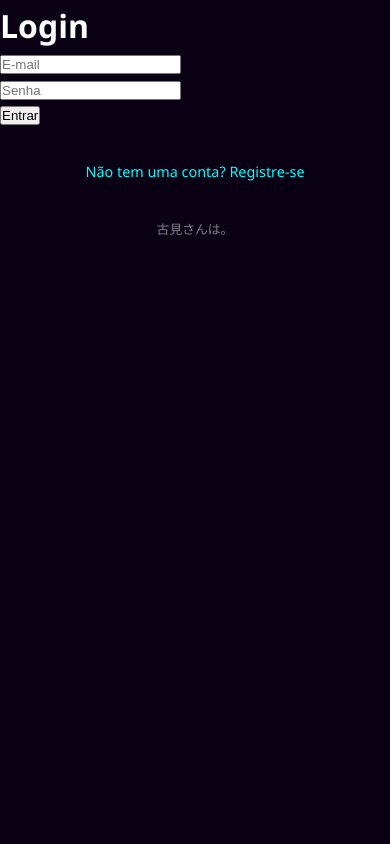
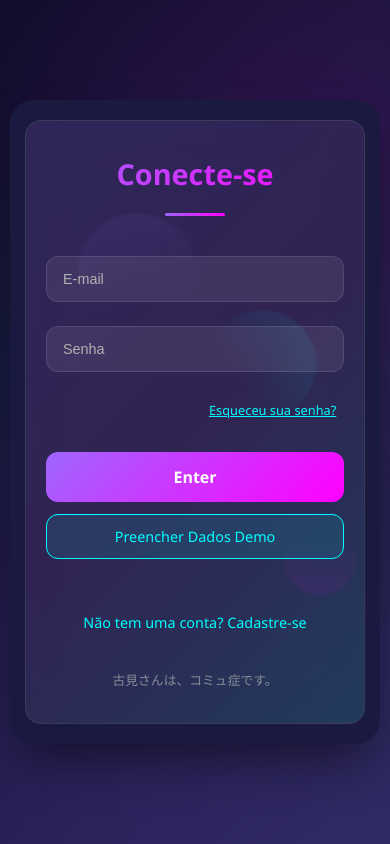
Before and after one commit to Augustoluissilva/AniTime, a React (Vite) app: page /login in a window 390 px wide. Built offline with nearby package versions, Linux system fonts and the light colour scheme.

Commit message:
feat: implementar layout consistente nas telas de login e cadastro
- Aplicar mesmo layout glassmorphism em ambas as telas
- Manter imagem à direita e formulário à esquerda
- Garantir responsividade e acessibilidade
- Manter funcionalidades Firebase intactas

```diff
--- a/src/components/Login/Login.css
+++ b/src/components/Login/Login.css
@@ -1,4 +1,4 @@
-/* Variáveis de cores e estilos para Login */
+/* Variáveis de cores e estilos */
 :root {
   --deep-space: #0f0c29;
   --space-purple: #1a1a40;
@@ -9,6 +9,8 @@
   --glass-border: rgba(255, 255, 255, 0.1);
   --text-primary: #ffffff;
   --text-secondary: #b3b3b3;
+  --error-red: #ff6b6b;
+  --success-green: #51cf66;
 }
 
 /* Reset e estilos base */
@@ -26,7 +28,7 @@ body {
   overflow-x: hidden;
 }
 
-/* Container principal do Login */
+/* Container principal */
 .login-container {
   min-height: 100vh;
   display: flex;
@@ -51,7 +53,7 @@ body {
   pointer-events: none;
 }
 
-/* Layout do conteúdo do Login */
+/* Layout do conteúdo */
 .login-content {
   display: grid;
   grid-template-columns: 1fr 1fr;
@@ -61,17 +63,19 @@ body {
   border-radius: 24px;
   overflow: hidden;
   box-shadow: 0 25px 50px -12px rgba(0, 0, 0, 0.5);
-  position: relative;
 }
 
-/* Coluna do formulário (ESQUERDA no Login) */
+/* Coluna do formulário */
 .login-form-column {
-  order: 1;
+  background: var(--space-purple);
+  display: flex;
+  align-items: center;
+  justify-content: center;
+  padding: 40px;
 }
 
-/* Coluna da imagem (DIREITA no Login) */
+/* Coluna da imagem */
 .login-image-column {
-  order: 2;
   position: relative;
   background: linear-gradient(135deg, #1a1a40, #302b63);
   overflow: hidden;
@@ -80,7 +84,6 @@ body {
   justify-content: center;
 }
 
-/* Imagem de Komi San para Login - MODIFICADA */
 .login-image-column::before {
   content: '';
   position: absolute;
@@ -96,18 +99,32 @@ body {
   filter: brightness(1.1) contrast(1.05) saturate(1.1);
 }
 
-/* Cartão de vidro (Glassmorphism) */
+.login-image-column::after {
+  content: '';
+  position: absolute;
+  top: 0;
+  left: 0;
+  right: 0;
+  bottom: 0;
+  background: linear-gradient(
+    135deg,
+    rgba(138, 43, 226, 0.2) 0%,
+    rgba(255, 0, 255, 0.1) 50%,
+    rgba(0, 255, 255, 0.15) 100%
+  );
+  pointer-events: none;
+}
+
+/* Cartão de vidro */
 .login-glass-card {
   background: var(--glass-bg);
   backdrop-filter: blur(20px);
   -webkit-backdrop-filter: blur(20px);
   border: 1px solid var(--glass-border);
   border-radius: 20px;
-  padding: 40px;
-  height: 100%;
-  display: flex;
-  flex-direction: column;
-  justify-content: center;
+  padding: 50px 40px;
+  width: 100%;
+  max-width: 450px;
   position: relative;
   overflow: hidden;
 }
@@ -126,7 +143,7 @@ body {
   pointer-events: none;
 }
 
-/* Cabeçalho do cartão */
+/* Cabeçalho */
 .login-card-header {
   text-align: center;
   margin-bottom: 40px;
@@ -150,6 +167,33 @@ body {
   background: linear-gradient(90deg, var(--neon-purple), var(--neon-pink));
   margin: 0 auto;
   border-radius: 2px;
+}
+
+/* Mensagem de erro */
+.login-error-message {
+  background: rgba(255, 107, 107, 0.1);
+  border: 1px solid rgba(255, 107, 107, 0.3);
+  border-radius: 12px;
+  padding: 16px;
+  margin-bottom: 24px;
+  color: var(--error-red);
+  font-size: 0.9rem;
+  text-align: center;
+  backdrop-filter: blur(10px);
+  position: relative;
+  z-index: 2;
+  animation: login-error-appear 0.3s ease-out;
+}
+
+@keyframes login-error-appear {
+  from {
+    opacity: 0;
+    transform: translateY(-10px);
+  }
+  to {
+    opacity: 1;
+    transform: translateY(0);
+  }
 }
 
 /* Formulário */
@@ -177,7 +221,6 @@ body {
 
 .login-input-field::placeholder {
   color: var(--text-secondary);
-  transition: color 0.3s ease;
 }
 
 .login-input-field:focus {
@@ -189,6 +232,11 @@ body {
 
 .login-input-field:focus::placeholder {
   color: transparent;
+}
+
+.login-input-field:disabled {
+  opacity: 0.6;
+  cursor: not-allowed;
 }
 
 .login-input-glow {
@@ -209,7 +257,39 @@ body {
   opacity: 0.4;
 }
 
-/* Botão de submit */
+/* Esqueci a senha */
+.login-forgot-password {
+  text-align: right;
+  margin-bottom: 20px;
+  position: relative;
+  z-index: 2;
+}
+
+.login-forgot-link {
+  background: none;
+  border: none;
+  color: var(--electric-blue);
+  font-size: 0.8rem;
+  cursor: pointer;
+  text-decoration: underline;
+  transition: all 0.3s ease;
+  padding: 5px 8px;
+  border-radius: 6px;
+  font-family: inherit;
+}
+
+.login-forgot-link:hover {
+  color: var(--neon-pink);
+  background: rgba(0, 255, 255, 0.05);
+  text-decoration: none;
+}
+
+.login-forgot-link:disabled {
+  opacity: 0.5;
+  cursor: not-allowed;
+}
+
+/* Botão principal */
 .login-submit-button {
   position: relative;
   width: 100%;
@@ -225,9 +305,10 @@ body {
   overflow: hidden;
   margin-top: 8px;
   isolation: isolate;
+  font-family: inherit;
 }
 
-.login-submit-button:hover:not(.loading) {
+.login-submit-button:hover:not(.loading):not(:disabled) {
   transform: translateY(-2px);
   box-shadow:
     0 10px 25px rgba(138, 43, 226, 0.4),
@@ -244,6 +325,31 @@ body {
   transform: none;
 }
 
+.login-submit-button:disabled {
+  opacity: 0.6;
+  cursor: not-allowed;
+  transform: none;
+}
+
+.login-button-text {
+  position: relative;
+  z-index: 1;
+  display: flex;
+  align-items: center;
+  justify-content: center;
+  gap: 8px;
+}
+
+.login-submit-button.loading .login-button-text::after {
+  content: '';
+  width: 16px;
+  height: 16px;
+  border: 2px solid transparent;
+  border-top: 2px solid white;
+  border-radius: 50%;
+  animation: login-spin 1s linear infinite;
+}
+
 .login-button-glow {
   position: absolute;
   top: 0;
@@ -258,34 +364,45 @@ body {
   z-index: -1;
 }
 
-.login-submit-button:hover:not(.loading) .login-button-glow {
+.login-submit-button:hover:not(.loading):not(:disabled) .login-button-glow {
   left: 100%;
 }
 
-.login-button-text {
+/* Botão Demo */
+.login-demo-button {
+  width: 100%;
+  padding: 14px;
+  background: rgba(0, 255, 255, 0.1);
+  border: 1px solid var(--electric-blue);
+  border-radius: 12px;
+  color: var(--electric-blue);
+  font-size: 0.95rem;
+  cursor: pointer;
+  transition: all 0.3s ease;
+  margin-top: 12px;
+  margin-bottom: 20px;
+  font-family: inherit;
   position: relative;
-  z-index: 1;
-  display: flex;
-  align-items: center;
-  justify-content: center;
-  gap: 8px;
+  z-index: 2;
 }
 
-/* Loading animation */
-.login-submit-button.loading .login-button-text::after {
-  content: '';
-  width: 16px;
-  height: 16px;
-  border: 2px solid transparent;
-  border-top: 2px solid white;
-  border-radius: 50%;
-  animation: login-spin 1s linear infinite;
+.login-demo-button:hover:not(:disabled) {
+  background: rgba(0, 255, 255, 0.2);
+  transform: translateY(-1px);
+  box-shadow: 0 5px 15px rgba(0, 255, 255, 0.2);
 }
 
-/* Links de autenticação */
+.login-demo-button:disabled {
+  opacity: 0.5;
+  cursor: not-allowed;
+}
+
+/* Links */
 .login-links {
   text-align: center;
   margin-top: 24px;
+  position: relative;
+  z-index: 2;
 }
 
 .login-toggle-mode {
@@ -302,6 +419,7 @@ body {
   border-radius: 8px;
   position: relative;
   overflow: hidden;
+  font-family: inherit;
 }
 
 .login-toggle-mode::before {
@@ -335,16 +453,19 @@ body {
   font-size: 0.8rem;
   opacity: 0.7;
   font-family: 'MS Gothic', 'Yu Gothic', monospace;
+  position: relative;
+  z-index: 2;
 }
 
-/* Elementos flutuantes futuristas */
+/* Elementos flutuantes */
 .login-floating-elements {
   position: absolute;
   top: 0;
   left: 0;
   right: 0;
   bottom: 0;
-  z-index: 2;
+  z-index: 1;
+  pointer-events: none;
 }
 
 .login-floating-element {
@@ -383,7 +504,7 @@ body {
   background: linear-gradient(135deg, var(--electric-blue), transparent 70%);
 }
 
-/* Animações específicas do Login */
+/* Animações */
 @keyframes login-float {
   0%, 100% {
     transform: translateY(0) rotate(0deg) scale(1);
@@ -405,7 +526,23 @@ body {
   }
 }
 
-/* Responsividade do Login */
+/* Estados de sucesso (para feedback visual) */
+.login-success-message {
+  background: rgba(81, 207, 102, 0.1);
+  border: 1px solid rgba(81, 207, 102, 0.3);
+  border-radius: 12px;
+  padding: 16px;
+  margin-bottom: 24px;
+  color: var(--success-green);
+  font-size: 0.9rem;
+  text-align: center;
+  backdrop-filter: blur(10px);
+  position: relative;
+  z-index: 2;
+  animation: login-error-appear 0.3s ease-out;
+}
+
+/* Responsividade */
 @media (max-width: 968px) {
   .login-content {
     grid-template-columns: 1fr;
@@ -417,16 +554,16 @@ body {
     display: none;
   }
 
+  .login-form-column {
+    padding: 30px 25px;
+  }
+
   .login-glass-card {
-    padding: 30px 25px;
+    padding: 40px 30px;
   }
 
   .login-title {
     font-size: 2rem;
-  }
-
-  .login-form-column {
-    order: 1;
   }
 }
 
@@ -435,8 +572,12 @@ body {
     padding: 10px;
   }
 
+  .login-form-column {
+    padding: 20px 15px;
+  }
+
   .login-glass-card {
-    padding: 25px 20px;
+    padding: 30px 20px;
     border-radius: 16px;
   }
 
@@ -453,17 +594,25 @@ body {
     padding: 14px;
     font-size: 1rem;
   }
+
+  .login-demo-button {
+    padding: 12px;
+    font-size: 0.9rem;
+  }
 }
 
 /* Melhorias de acessibilidade */
 @media (prefers-reduced-motion: reduce) {
   .login-floating-element,
   .login-button-glow,
-  .login-toggle-mode::before {
+  .login-toggle-mode::before,
+  .login-error-message,
+  .login-success-message {
     animation: none;
   }
 
-  .login-submit-button:hover:not(.loading) {
+  .login-submit-button:hover:not(.loading):not(:disabled),
+  .login-demo-button:hover:not(:disabled) {
     transform: none;
   }
 
@@ -475,7 +624,30 @@ body {
 /* Focus visível para acessibilidade */
 .login-input-field:focus-visible,
 .login-submit-button:focus-visible,
-.login-toggle-mode:focus-visible {
+.login-toggle-mode:focus-visible,
+.login-forgot-link:focus-visible,
+.login-demo-button:focus-visible {
   outline: 2px solid var(--electric-blue);
   outline-offset: 2px;
 }
+
+/* Estados de loading para inputs */
+.login-input-field:disabled {
+  background: rgba(255, 255, 255, 0.05);
+  border-color: rgba(255, 255, 255, 0.05);
+  color: var(--text-secondary);
+}
+
+/* Efeito de pulso para elementos em loading */
+@keyframes login-pulse {
+  0%, 100% {
+    opacity: 1;
+  }
+  50% {
+    opacity: 0.7;
+  }
+}
+
+.login-submit-button.loading {
+  animation: login-pulse 2s ease-in-out infinite;
+}
--- a/src/components/Login/Login.jsx
+++ b/src/components/Login/Login.jsx
@@ -1,60 +1,200 @@
-import React from 'react'
-import { Link } from 'react-router-dom'
-import './Login.css'
+import React, { useState } from 'react';
+import { Link, useNavigate } from 'react-router-dom';
+import { signInWithEmailAndPassword, sendPasswordResetEmail } from 'firebase/auth';
+import { auth } from '../../firebase/config'
+import './Login.css';
 
 const Login = () => {
+  const [isLoading, setIsLoading] = useState(false);
+  const [error, setError] = useState('');
+  const [formData, setFormData] = useState({
+    email: '',
+    password: ''
+  });
+
+  const navigate = useNavigate();
+
+  const handleSubmit = async (e) => {
+    e.preventDefault();
+    setError('');
+    setIsLoading(true);
+
+    // Validação básica
+    if (!formData.email || !formData.password) {
+      setError('Por favor, preencha todos os campos.');
+      setIsLoading(false);
+      return;
+    }
+
+    try {
+      // Autenticação com Firebase
+      const userCredential = await signInWithEmailAndPassword(
+        auth,
+        formData.email,
+        formData.password
+      );
+
+      // Login bem-sucedido
+      const user = userCredential.user;
+      console.log('Usuário logado:', user);
+
+      // Redirecionar para a página principal
+      navigate('/'); // ajuste para sua rota principal
+
+    } catch (error) {
+      console.error('Erro no login:', error);
+
+      // Tratamento de erros específicos do Firebase
+      switch (error.code) {
+        case 'auth/invalid-email':
+          setError('E-mail inválido.');
+          break;
+        case 'auth/user-disabled':
+          setError('Esta conta foi desativada.');
+          break;
+        case 'auth/user-not-found':
+          setError('Nenhuma conta encontrada com este e-mail.');
+          break;
+        case 'auth/wrong-password':
+          setError('Senha incorreta.');
+          break;
+        case 'auth/too-many-requests':
+          setError('Muitas tentativas de login. Tente novamente mais tarde.');
+          break;
+        default:
+          setError('Erro ao fazer login. Tente novamente.');
+      }
+    } finally {
+      setIsLoading(false);
+    }
+  };
+
+  const handleForgotPassword = async () => {
+    if (!formData.email) {
+      setError('Por favor, digite seu e-mail para redefinir a senha.');
+      return;
+    }
+
+    try {
+      await sendPasswordResetEmail(auth, formData.email);
+      alert('E-mail de redefinição de senha enviado! Verifique sua caixa de entrada.');
+    } catch (error) {
+      console.error('Erro ao enviar e-mail de redefinição:', error);
+      setError('Erro ao enviar e-mail de redefinição. Verifique o e-mail digitado.');
+    }
+  };
+
+  const handleChange = (e) => {
+    setFormData({
+      ...formData,
+      [e.target.name]: e.target.value
+    });
+    // Limpar erro quando o usuário começar a digitar
+    if (error) setError('');
+  };
+
+  // Demo login para teste (remova em produção)
+  const handleDemoLogin = () => {
+    setFormData({
+      email: 'demo@exemplo.com',
+      password: 'demo123'
+    });
+  };
+
   return (
-    <div className="container">
-      {/* Coluna esquerda com formulário */}
-      <div className="left-column-login">
-        <div className="card-login">
-          <h1 className="title-login">Login</h1>
+    <div className="login-container">
+      <div className="login-content">
+        {/* Coluna do Formulário */}
+        <div className="login-form-column">
+          <div className="login-glass-card">
+            <div className="login-card-header">
+              <h1 className="login-title">Conecte-se</h1>
+              <div className="login-accent-line"></div>
+            </div>
 
-          <form className="form-login">
-            <div className="input-group-login">
+            {/* Mensagem de erro */}
+            {error && (
+              <div className="login-error-message">
+                {error}
+              </div>
+            )}
+
+            <form className="login-form" onSubmit={handleSubmit}>
+              <div className="login-input-group">
                 <input
                   type="email"
+                  name="email"
                   placeholder="E-mail"
-                className="input-field-login"
+                  className="login-input-field"
+                  value={formData.email}
+                  onChange={handleChange}
+                  required
+                  disabled={isLoading}
                 />
+                <div className="login-input-glow"></div>
               </div>
 
-            <div className="input-group-login">
+              <div className="login-input-group">
                 <input
                   type="password"
+                  name="password"
                   placeholder="Senha"
-                className="input-field-login"
+                  className="login-input-field"
+                  value={formData.password}
+                  onChange={handleChange}
+                  required
+                  disabled={isLoading}
                 />
+                <div className="login-input-glow"></div>
               </div>
 
-            <button type="submit" className="submit-button-login">
-              Entrar
+              {/* Link para esqueci a senha */}
+              <div className="login-forgot-password">
+                <button
+                  type="button"
+                  className="login-forgot-link"
+                  onClick={handleForgotPassword}
+                  disabled={isLoading}
+                >
+                  Esqueceu sua senha?
+                </button>
+              </div>
+
+              <button
+                type="submit"
+                className={`login-submit-button ${isLoading ? 'loading' : ''}`}
+                disabled={isLoading}
+              >
+                <span className="login-button-text">
+                  {isLoading ? 'Entrando...' : 'Enter'}
+                </span>
+                <div className="login-button-glow"></div>
+              </button>
+
+              {/* Botão Demo (apenas para desenvolvimento) */}
+              <button
+                type="button"
+                className="login-demo-button"
+                onClick={handleDemoLogin}
+                disabled={isLoading}
+              >
+                <span className="login-button-text">
+                  Preencher Dados Demo
+                </span>
               </button>
 
               <div className="login-links">
                 <Link to="/cadastro" className="login-toggle-mode">
-                  Não tem uma conta? Registre-se
+                  Não tem uma conta? Cadastre-se
                 </Link>
               </div>
 
-              {/* Texto decorativo anime */}
               <div className="login-anime-text">
-                古見さんは。
+                古見さんは、コミュ症です。
               </div>
             </form>
-          </div>
-        </div>
 
-        {/* Coluna da Imagem - DIREITA no Login */}
-        <div className="login-image-column">
-          <div className="scanline"></div>
-          {/* Texto decorativo da imagem */}
-          <div className="login-image-text">
-            水球<br />
-            映画<br />
-            数码火作号书
-          </div>
-          <div className="login-image-overlay">
+            {/* Elementos flutuantes */}
             <div className="login-floating-elements">
               <div className="login-floating-element login-element-1"></div>
               <div className="login-floating-element login-element-2"></div>
@@ -62,8 +202,13 @@ const Login = () => {
             </div>
           </div>
         </div>
+
+        {/* Coluna da Imagem */}
+        <div className="login-image-column">
+          {/* Apenas a imagem da Komi-san */}
         </div>
-
+      </div>
+    </div>
   );
 };
 
```
Also changed, not shown: src/components/Cadastro/Cadastro.css (+114 -55 lines). Lines whose indentation alone changed are shown as unchanged.
